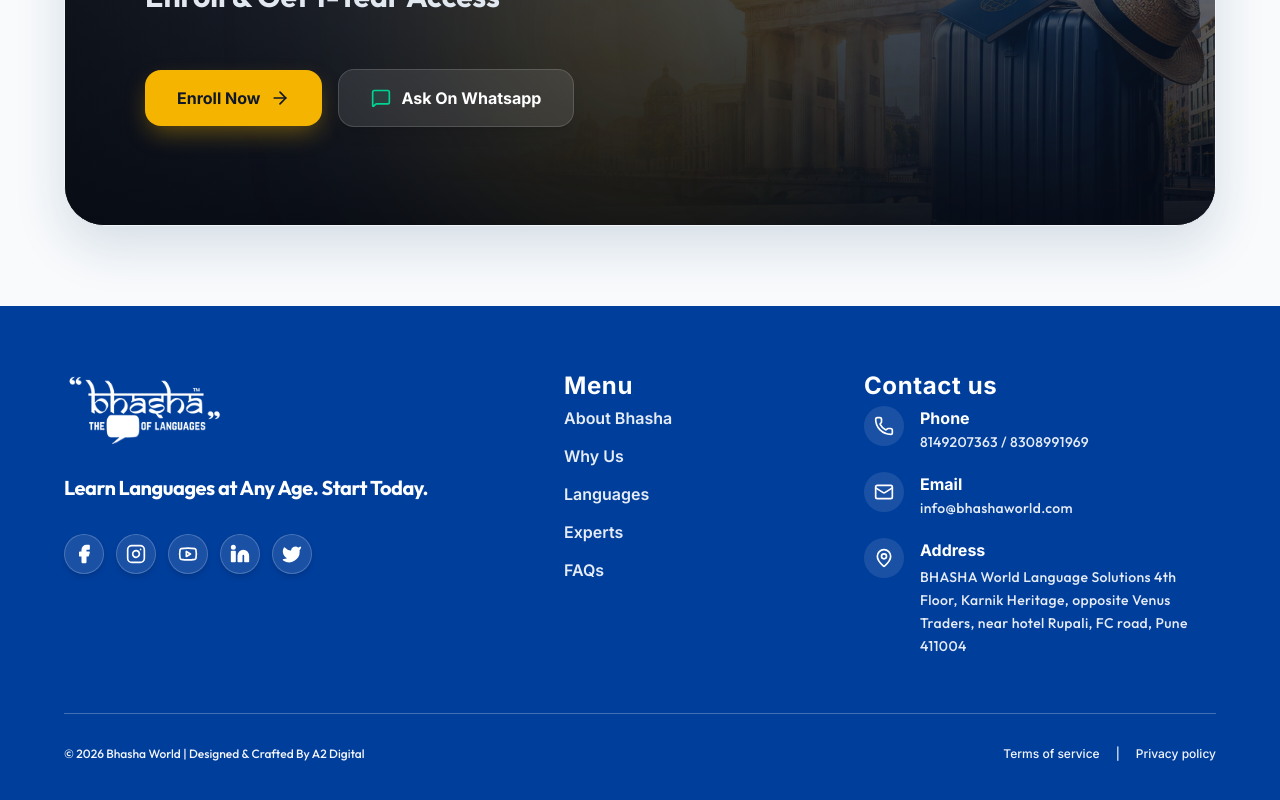
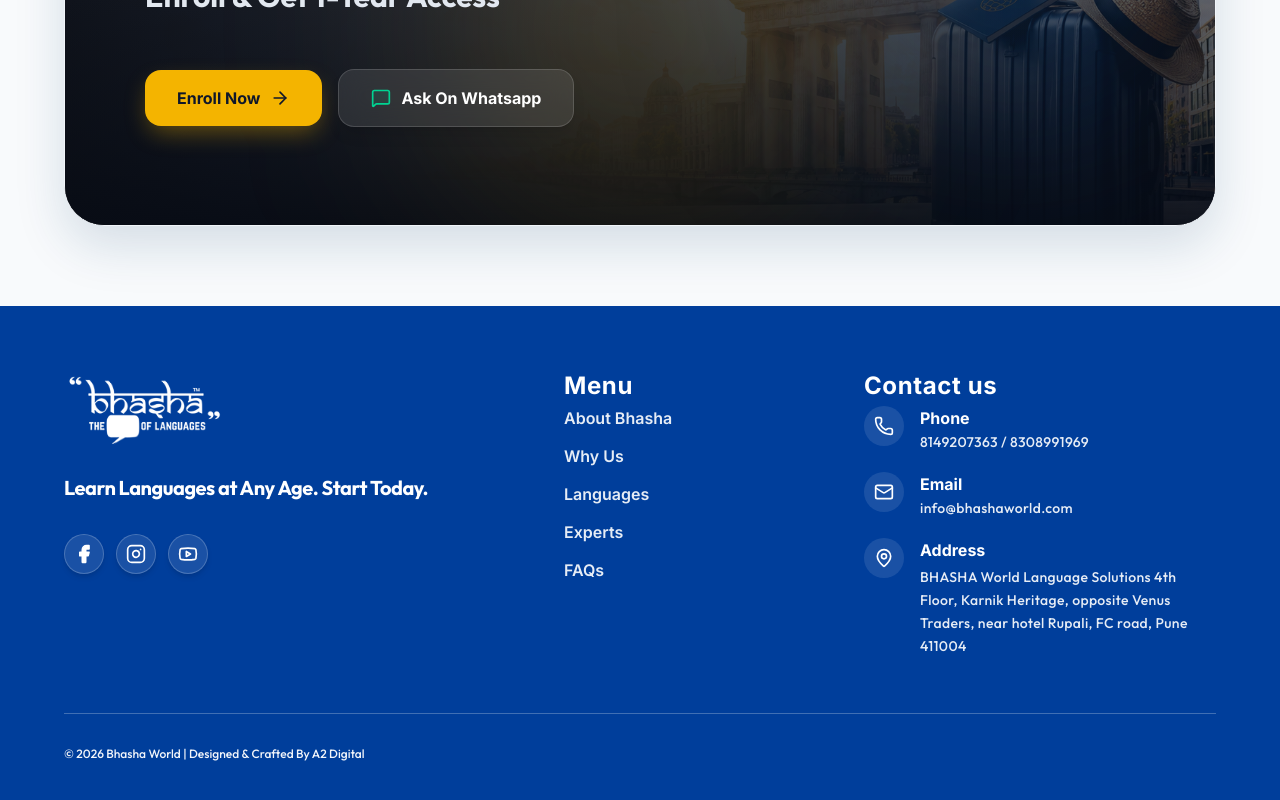
Before and after one commit to amansinghhhhhhh/bhasha-Landing-Page, a React (Vite) app: page / in a window 1280 px wide. Shown: the part 8503-9303 px from the top of the page. Built offline with nearby package versions, Linux system fonts and the light colour scheme.

Commit message:
update social links (FB, Insta, YT only) & remove terms/privacy from footer

```diff
--- a/src/components/Footer.tsx
+++ b/src/components/Footer.tsx
@@ -1,5 +1,5 @@
 import React from 'react';
-import { Facebook, Instagram, Youtube, Linkedin, Twitter, Phone, Mail, MapPin } from 'lucide-react';
+import { Facebook, Instagram, Youtube, Phone, Mail, MapPin } from 'lucide-react';
 // @ts-ignore
 import logoUrl from '../assets/images/bhasa_logo.webp';
 
@@ -57,10 +57,10 @@ export default function Footer({ onApplyClick }: FooterProps) {
               Learn Languages at Any Age. Start Today.
             </p>
 
-            {/* Social Media Circular Buttons with High-Quality Hover Transitions */}
+            {/* Social Media Links */}
             <div className="flex items-center space-x-3 pt-2">
               <a
-                href="https://facebook.com"
+                href="https://www.facebook.com/foreignlanguageinstitute"
                 target="_blank"
                 rel="noreferrer"
                 className="w-10 h-10 rounded-full bg-white/10 border border-white/20 flex items-center justify-center text-white hover:bg-[#1877F2] hover:border-[#1877F2] hover:scale-110 hover:-translate-y-0.5 shadow-md hover:shadow-[#1877F2]/30 transition-all duration-300"
@@ -68,7 +68,7 @@ export default function Footer({ onApplyClick }: FooterProps) {
                 <Facebook className="w-5 h-5 fill-current" />
               </a>
               <a
-                href="https://instagram.com"
+                href="https://www.instagram.com/bhasha_world/"
                 target="_blank"
                 rel="noreferrer"
                 className="w-10 h-10 rounded-full bg-white/10 border border-white/20 flex items-center justify-center text-white hover:bg-[#E4405F] hover:border-[#E4405F] hover:scale-110 hover:-translate-y-0.5 shadow-md hover:shadow-[#E4405F]/30 transition-all duration-300"
@@ -76,28 +76,12 @@ export default function Footer({ onApplyClick }: FooterProps) {
                 <Instagram className="w-5 h-5" />
               </a>
               <a
-                href="https://youtube.com"
+                href="https://www.youtube.com/@BHASHAWorldLS"
                 target="_blank"
                 rel="noreferrer"
                 className="w-10 h-10 rounded-full bg-white/10 border border-white/20 flex items-center justify-center text-white hover:bg-[#FF0000] hover:border-[#FF0000] hover:scale-110 hover:-translate-y-0.5 shadow-md hover:shadow-[#FF0000]/30 transition-all duration-300"
               >
                 <Youtube className="w-5 h-5" />
-              </a>
-              <a
-                href="https://linkedin.com"
-                target="_blank"
-                rel="noreferrer"
-                className="w-10 h-10 rounded-full bg-white/10 border border-white/20 flex items-center justify-center text-white hover:bg-[#0A66C2] hover:border-[#0A66C2] hover:scale-110 hover:-translate-y-0.5 shadow-md hover:shadow-[#0A66C2]/30 transition-all duration-300"
-              >
-                <Linkedin className="w-5 h-5 fill-current" />
-              </a>
-              <a
-                href="https://twitter.com"
-                target="_blank"
-                rel="noreferrer"
-                className="w-10 h-10 rounded-full bg-white/10 border border-white/20 flex items-center justify-center text-white hover:bg-[#000000] hover:border-[#000000] hover:scale-110 hover:-translate-y-0.5 shadow-md hover:shadow-black/30 transition-all duration-300"
-              >
-                <Twitter className="w-5 h-5 fill-current" />
               </a>
             </div>
           </div>
@@ -197,12 +181,7 @@ export default function Footer({ onApplyClick }: FooterProps) {
             © {currentYear} Bhasha World | Designed & Crafted By A2 Digital
           </p>
 
-          {/* Right links */}
-          <div className="flex flex-wrap items-center justify-center gap-x-4 gap-y-2">
-            <span className="hover:text-white/80 cursor-pointer transition-colors">Terms of service</span>
-            <span>|</span>
-            <span className="hover:text-white/80 cursor-pointer transition-colors">Privacy policy</span>
-          </div>
+
 
         </div>
 
```
Also changed, not shown: 3 other files (tests, documents, lock files or other folders).
